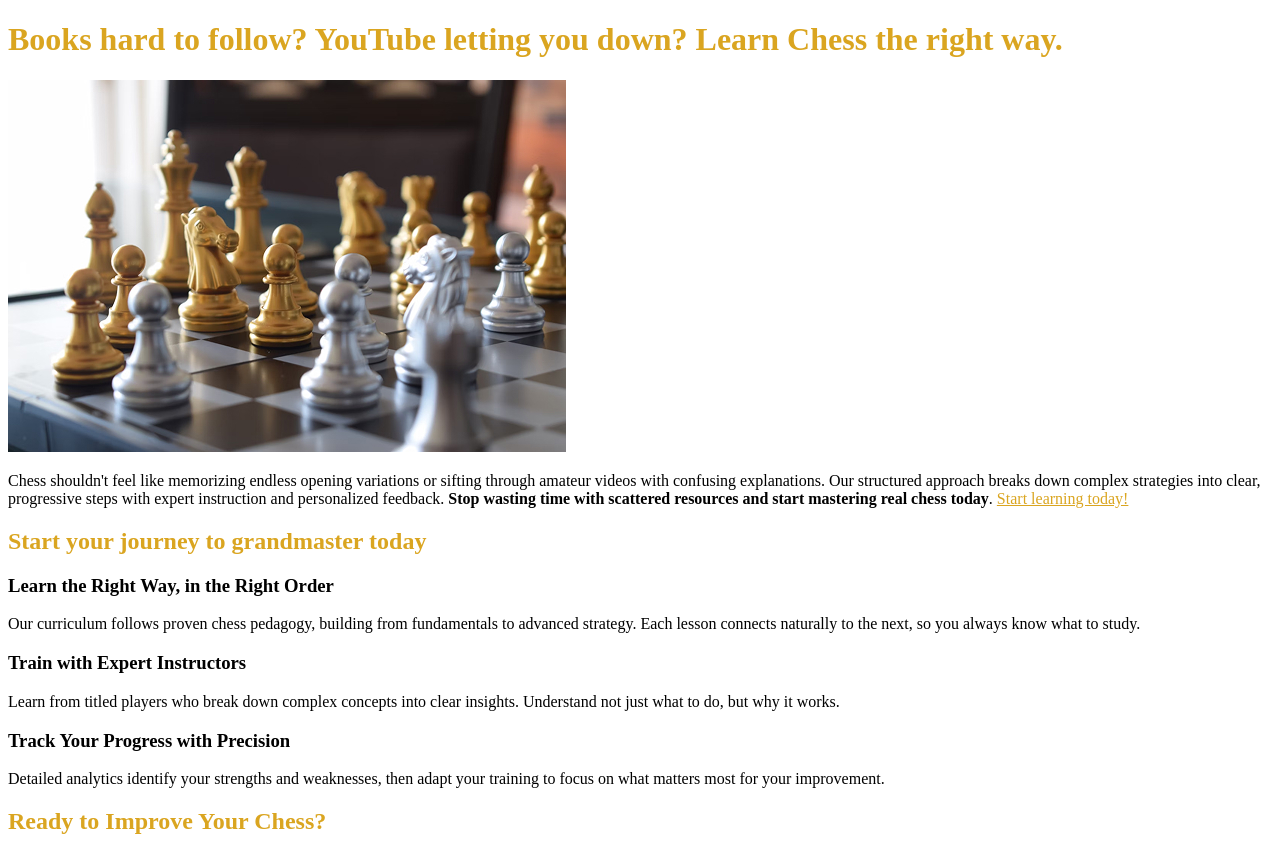
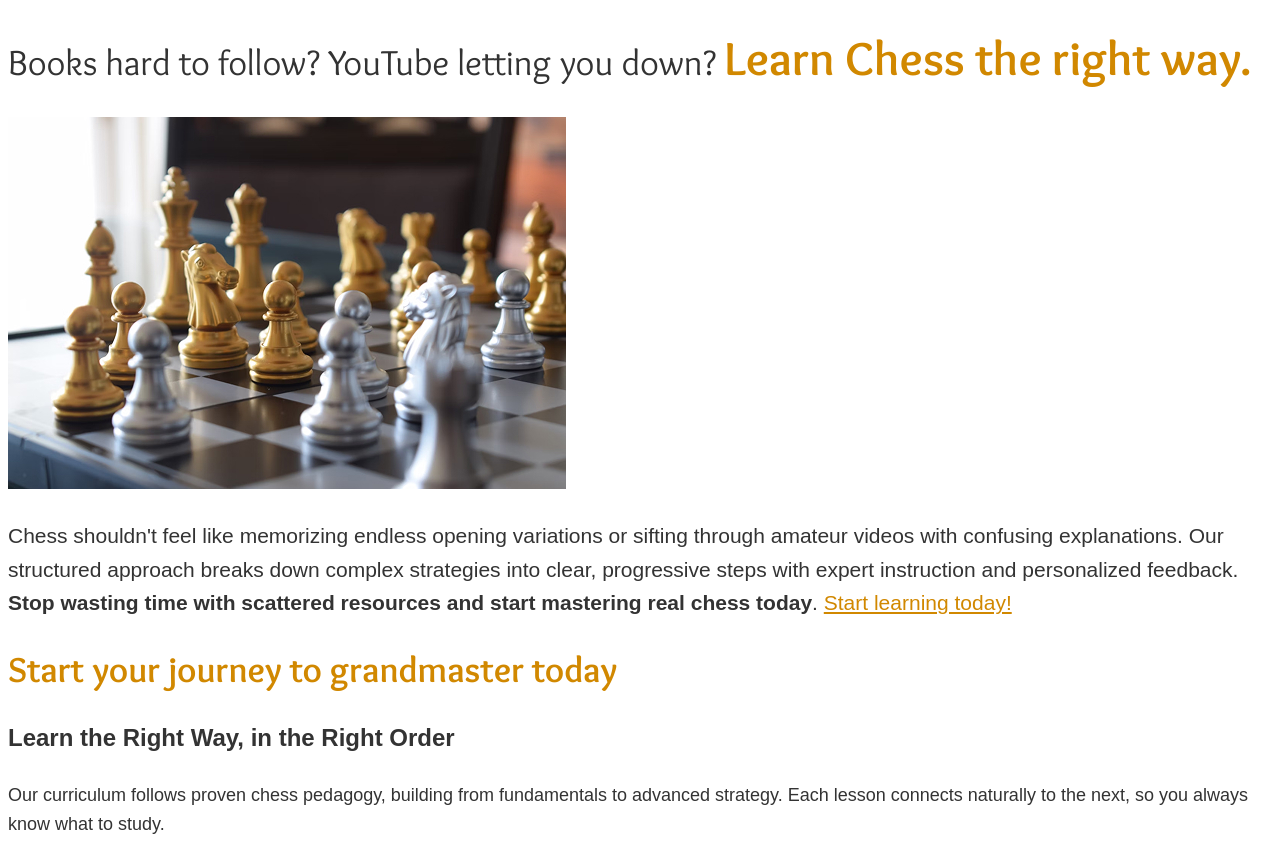
Before and after one commit to marcelo-mazon/chess, a plain HTML site: page index.html in a window 1280 px wide. Shown: the top 842 px of the page. Drawn offline with Linux system fonts and the light colour scheme.

Commit message:
fonts setting

```diff
--- a/index.html
+++ b/index.html
@@ -10,14 +10,14 @@
   <body>
     <main>
       <h1>
-        Books hard to follow? YouTube letting you down? Learn Chess the right
-        way.
+        <span>Books hard to follow? YouTube letting you down? </span>Learn Chess
+        the right way.
       </h1>
       <img
         src="images/chess-board.jpg"
         alt="A chess board with gold and silver peices"
       />
-      <p>
+      <p class="lede">
         Chess shouldn't feel like memorizing endless opening variations or
         sifting through amateur videos with confusing explanations. Our
         structured approach breaks down complex strategies into clear,
--- a/styles/style.css
+++ b/styles/style.css
@@ -1,11 +1,56 @@
+@font-face {
+  font-family: "Overlock";
+  src: local("Overlock"), url("../fonts/Overlock-Regular.ttf");
+}
+
+@font-face {
+  font-family: "Overlock";
+  src: local("Overlock"), url("../fonts/Overlock-Bold.ttf");
+  font-weight: bold;
+}
+
+body {
+  color: hsl(0 0% 20%);
+  font-size: 1.125rem;
+  line-height: 1.6;
+  font-family: sans-serif;
+}
+
+h1,
+h2 {
+  color: hsl(39 100% 41%);
+  line-height: 1.1;
+  font-family: Overlock;
+  font-weight: 700;
+}
+
 h1 {
-  color: goldenrod;
+  font-size: 3rem;
 }
 
 h2 {
-  color: goldenrod;
+  font-size: 2.25rem;
+}
+
+h3 {
+  font-size: 1.5rem;
+}
+
+h1 span {
+  color: hsl(0 0% 20%);
+  font-size: 0.75em;
+  font-weight: 400;
 }
 
 a {
-  color: goldenrod;
+  color: hsl(39 100% 41%);
 }
+
+a:hover,
+a:focus-visible {
+  color: inherit;
+}
+
+.lede {
+  font-size: 1.3125rem;
+}
```
Also changed, not shown: instructor.html (+2 -2 lines), fonts/Overlock-Bold.ttf (added), fonts/Overlock-Regular.ttf (added).
